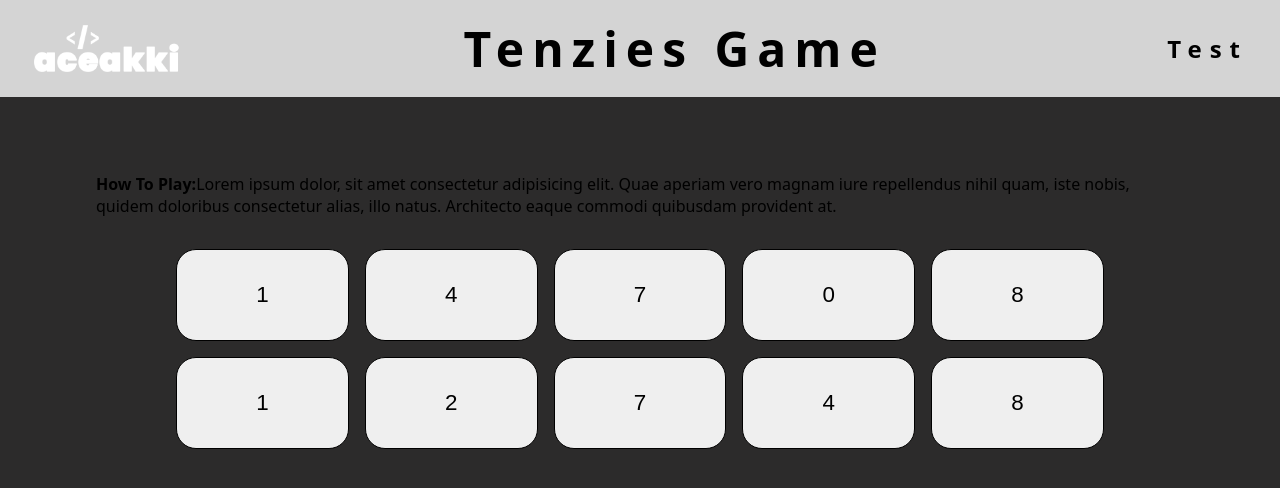
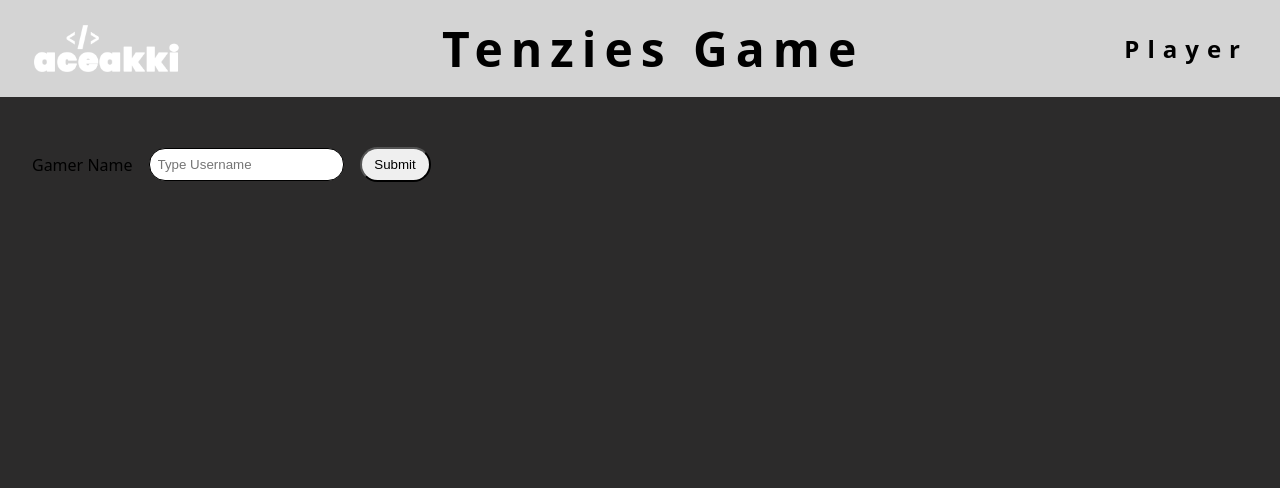
Before and after one commit to AceAkki/letsPlayTenzies-Alpha, a React (Vite) app: page / in a window 1280 px wide. Shown: the top 488 px of the page. Built offline with nearby package versions, Linux system fonts and the light colour scheme; a web font is replaced by a local one.

Commit message:
updated logic for tenzies

```diff
--- a/components/Die.jsx
+++ b/components/Die.jsx
@@ -1,6 +1,8 @@
 export default function Die(props) {
+    let styles = {backgroundColor: props.isHeld ? "#C1E1C1" : "transparent"}
+
     return (
-        <button className="die-btn">
+        <button className="die-btn" style={styles} onClick={props.holdDie}>
             {props.value}
         </button>
     )
--- a/components/Tenzies.jsx
+++ b/components/Tenzies.jsx
@@ -14,6 +14,10 @@ export default function Tenzies (props) {
             <div className="dice-wrap">
                 {props.elemArr}
             </div>
+
+            <button onClick={props.rollBtn}>
+                {props.gameStatus? "New Game" : "Roll"}
+            </button>
          </section>
         </>
     )
--- a/src/App.jsx
+++ b/src/App.jsx
@@ -10,7 +10,7 @@ import Tenzies from '../components/Tenzies'
 import Die from '../components/Die'
 
 function App() {
-  let [username, setUserName] = useState("Test");
+  let [username, setUserName] = useState("");
   let [dice, setDice] = useState(() => randomNumArr ())
 
   function submitName(formData) {
@@ -19,18 +19,29 @@ function App() {
   }
 
   function randomNumArr () {
-      let randomNums = Array(10).fill(0).map(num => Math.floor(Math.random() * 9));
+      let randomNums = Array(10).fill(0).map(num => randomNum() );
       return randomNums.map(num => {
         return {value:num, isHeld:false, id:nanoid()}
       })
   }
 
+  function randomNum () {
+    return Math.floor(Math.random() * 9)
+  }
+
+  function rollDice(){
+    setDice(oldDice => oldDice.map(die => (die.isHeld) ? die : {...die, value:randomNum()}))
+  }
+
+  function holdDie(id){
+    setDice(oldDice => oldDice.map(die => (id === die.id) ? {...die, isHeld:!die.isHeld} : die))
+  }
+
   let diceElems = dice.map(obj => {
     return (
-    <Die key={obj.id} value={obj.value} isHeld={obj.isHeld}/>
-  )
-  })
-  console.log(diceElems)
+    <Die key={obj.id} value={obj.value} isHeld={obj.isHeld} holdDie={() => holdDie(obj.id)}/>
+  )})
+
 
   useEffect(() => {
     let headerSize = document.querySelector("header").getBoundingClientRect().height;
@@ -38,11 +49,14 @@ function App() {
     root.style.setProperty("--header-size", `${headerSize + 50}px`);
   }, [])
 
+  let gameWon = (dice.every(die => die.isHeld) && dice.every(die => die.value === dice[0].value))
+
   return (
     <>
      <Header name={username}/>
      <section className='main-section'>
-      {(username === "") ? <Form submit={submitName}/> : <Tenzies elemArr={diceElems} />}
+      {(username === "") ? <Form submit={submitName}/> :
+          <Tenzies elemArr={diceElems} rollBtn={rollDice} gameStatus={gameWon}/>}
 
      </section>
     </>
```
